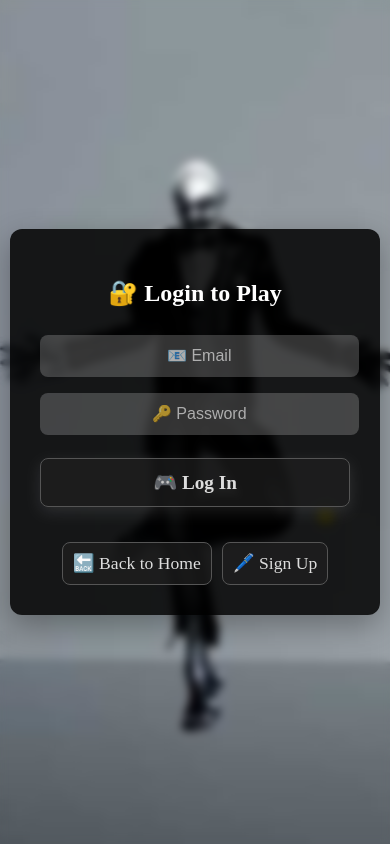
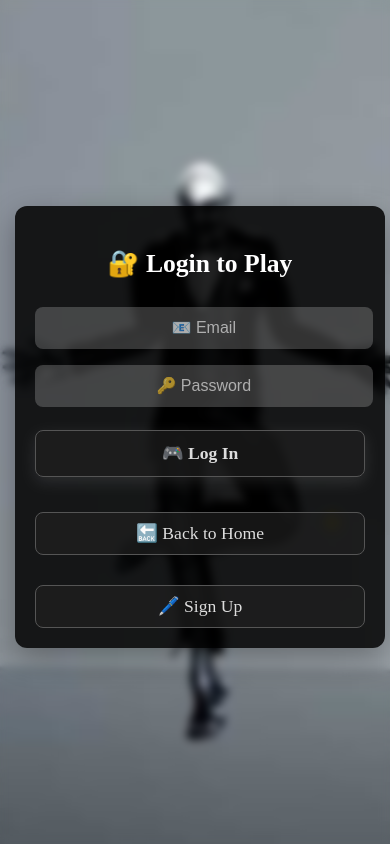
Before and after one commit to crystalthedeveloper/The-Developer-Clown-Hunt-FPS, a React (Vite) app: page / in a window 390 px wide. Built offline with nearby package versions, Linux system fonts and the light colour scheme; no server answers.

Commit message:
score and css for mobile

```diff
--- a/src/components/GameCanvas.tsx
+++ b/src/components/GameCanvas.tsx
@@ -114,15 +114,27 @@ function GameCanvas() {
 
     // ✅ Restart game
     const handleRestart = () => {
+        // ✅ Reset the game state
         resetGame();
+
+        // ✅ Explicitly reset score, kills, and collected logos without triggering score updates
+        useGameStore.setState({
+            score: 0,
+            kills: 0,
+            collectedLogos: 0, // Ensure no extra score is added
+            isGameOver: false,
+            gameResult: null
+        });
+
+        // ✅ Regenerate positions
         setLogoPositions(generateUniquePositions(totalLogos, 5, 5, 0));
         setClownData(generateUniquePositions(totalClowns, 15, 5, 1).map((pos, index) => ({
             id: index,
             position: pos,
             isAlive: true,
         })));
-        setCollectedLogos(0);
     };
+
 
     // ✅ Save game with error handling
     const handleSaveGame = async () => {
--- a/src/css/GameMenu.css
+++ b/src/css/GameMenu.css
@@ -73,7 +73,7 @@
     border: 1px solid #555;
     transition: all 0.3s ease;
     width: 100%;
-    margin: 10px;
+    margin-bottom: 10px;
 }
 
 .menu-button:hover {
@@ -105,8 +105,30 @@
 
 /* 📱 Mobile Optimizations */
 @media (max-width: 768px) {
-
     .game-menu {
         background: url('/game-screenshot-mobile.jpg') center/cover no-repeat;
     }
+
+    .game-menu-content {
+        width: 95%;
+        max-height: 85vh; /* Allows better scrolling */
+        padding: 20px;
+    }
+
+    .menu-title {
+        font-size: 1.8rem;
+    }
+
+    .menu-subtitle {
+        font-size: 1.1rem;
+    }
+
+    .game-stats {
+        font-size: 1rem;
+    }
+
+    .menu-button {
+        padding: 14px 18px;
+        font-size: 1rem;
+    }
 }
--- a/src/css/LoginScreen.css
+++ b/src/css/LoginScreen.css
@@ -133,5 +133,35 @@ input::placeholder {
 
     .login-screen {
         background: url('/game-screenshot-mobile.jpg') center/cover no-repeat;
+        padding: 5px;
+    }
+
+    .login-box {
+        width: 95%;
+        padding: 20px;
+        max-height: 85vh; /* Allows scrolling without cutting off content */
+    }
+
+    .login-box-header {
+        font-size: 1.6rem;
+    }
+
+    input {
+        font-size: 1rem;
+        padding: 12px;
+    }
+
+    .login-button {
+        font-size: 1.1rem;
+        padding: 12px;
+    }
+
+    .button-group {
+        flex-direction: column; /* Stacks buttons on smaller screens */
+    }
+
+    .back-button,
+    .next-button {
+        width: 100%;
     }
 }
--- a/src/css/WelcomeScreen.css
+++ b/src/css/WelcomeScreen.css
@@ -101,24 +101,31 @@
 
 /* 📱 Mobile Optimizations */
 @media (max-width: 768px) {
-
     .welcome-screen {
         background: url('/game-screenshot-mobile.jpg') center/cover no-repeat;
+        padding: 5px;
     }
 
+    .welcome-box {
+        width: 95%;
+        padding: 20px;
+        max-height: 85vh; /* Allows scrolling without cut-off */
+    }
+
+    .welcome-box-header {
+        font-size: 1.6rem;
+    }
 
     .button-container {
-        flex-direction: row;
-        gap: 10px;
+        flex-direction: column;
+        gap: 12px;
     }
 
     .play-button,
     .corporate-button {
-        width: 100%;
-    }
-
-    .welcome-box-header {
-        font-size: 1.5rem;
+        font-size: 1rem;
+        padding: 12px;
+        max-width: 280px;
     }
 
     .controls {
```
